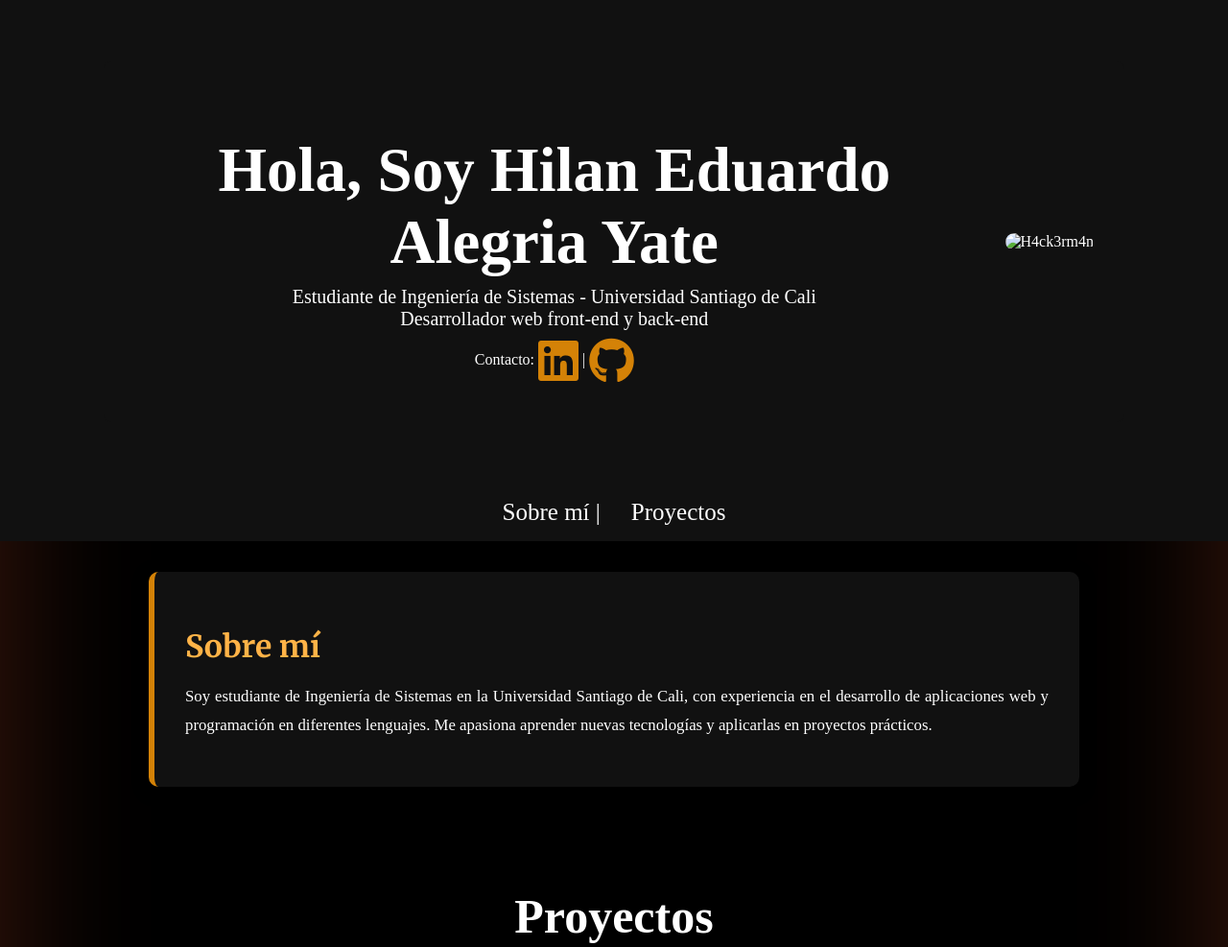
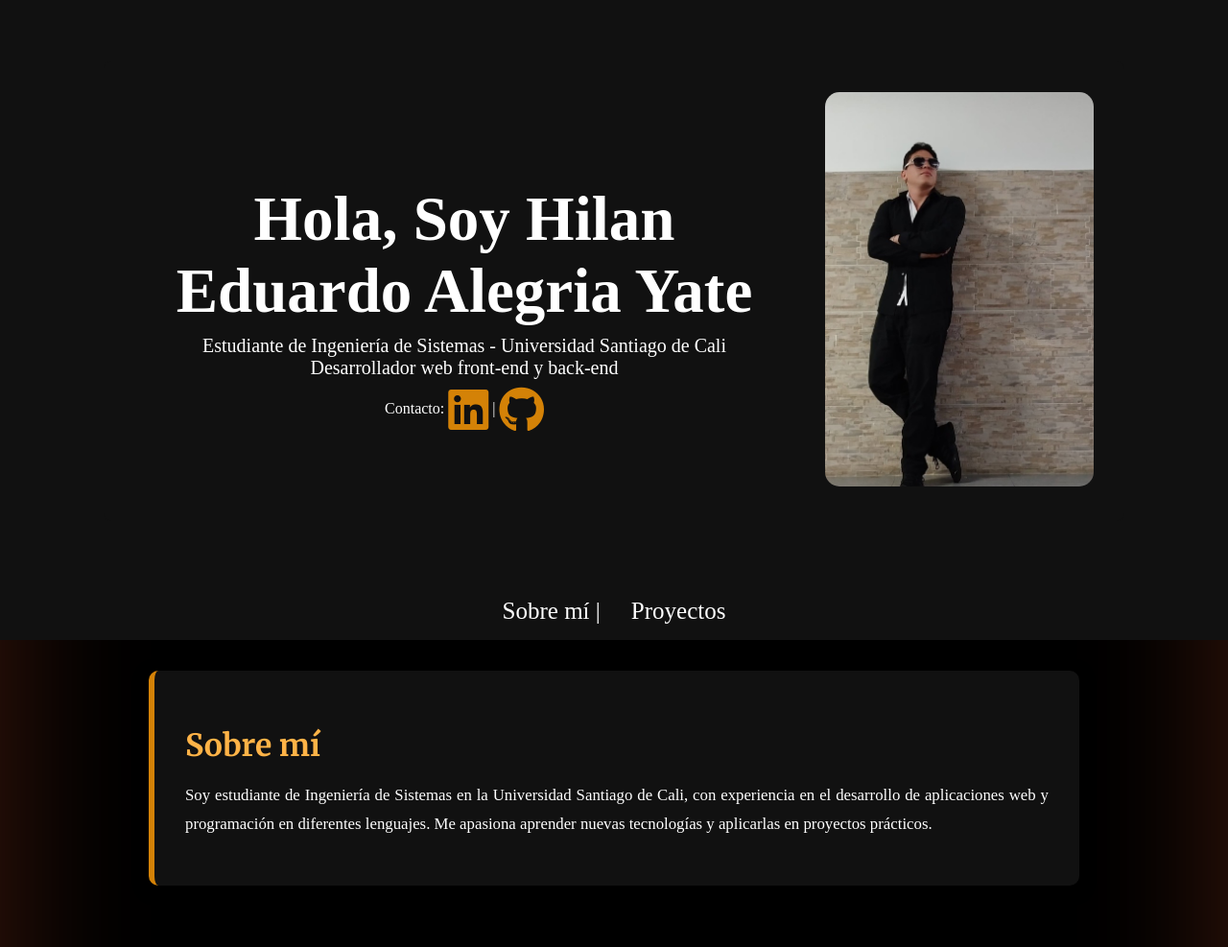
Before and after one commit to HilanAlegria/Portafolio.github.io, a plain HTML site: page index.html in a window 1280 px wide. Shown: the top 987 px of the page at 96% size. Drawn offline with Linux system fonts and the light colour scheme.

Commit message:
Update index.html

```diff
--- a/index.html
+++ b/index.html
@@ -24,7 +24,7 @@
         </p>
         </div>
         <div class="perfil-foto">
-        <img src="imagenes/Referencia 3.jpg" alt="H4ck3rm4n">
+        <img src="imagenes/Hackerman.jpg" alt="H4ck3rm4n">
         </div>
         </div>
     </header>
```
